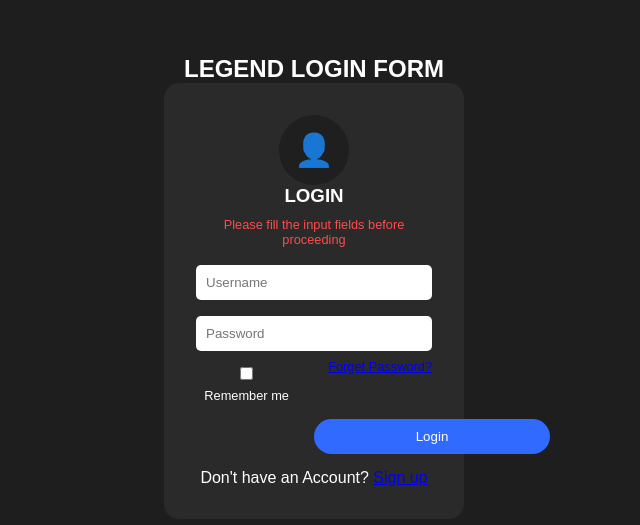
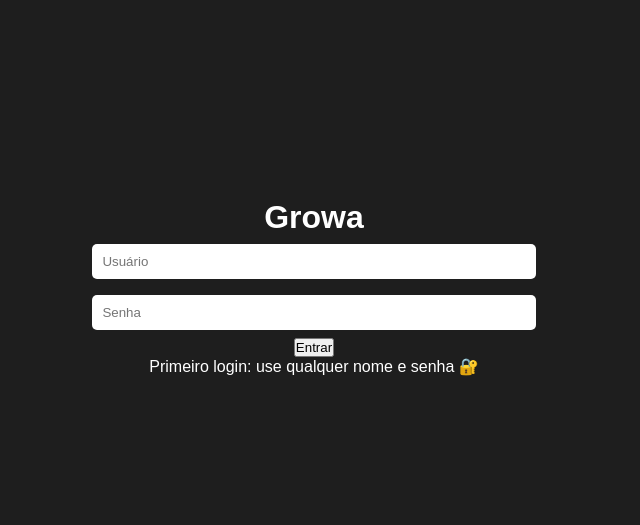
Before and after one commit to growagarden66/login-form, a plain HTML site: page index.html in a window 1280 px wide. Shown: the part 113-638 px from the top of the page, without its empty margins (326-966 px from the left). Drawn offline with Linux system fonts and the light colour scheme.

Commit message:
Update index.html

```diff
--- a/index.html
+++ b/index.html
@@ -1,35 +1,19 @@
 <!DOCTYPE html>
-<html lang="en">
+<html lang="pt-BR">
 <head>
-  <meta charset="UTF-8">
-  <meta name="viewport" content="width=device-width, initial-scale=1.0">
-  <title>Legend Login Form</title>
-  <link rel="stylesheet" href="style.css">
+  <meta charset="UTF-8" />
+  <meta name="viewport" content="width=device-width, initial-scale=1.0" />
+  <title>Growa - Login</title>
+  <link rel="stylesheet" href="style.css" />
 </head>
 <body>
   <div class="login-container">
-    <h2>LEGEND LOGIN FORM</h2>
-    <div class="login-box">
-      <div class="icon">&#128100;</div>
-      <h3>LOGIN</h3>
-      <p class="msg" id="msg">Please fill the input fields before proceeding</p>
-
-      <input type="text" id="uname" placeholder="Username">
-      <input type="password" id="pass" placeholder="Password">
-
-      <div class="options">
-        <label><input type="checkbox"> Remember me</label>
-        <a href="#">Forget Password?</a>
-      </div>
-
-      <div class="btn-container">
-        <button id="login-btn">Login</button>
-      </div>
-
-      <p>Don't have an Account? <a href="#">Sign up</a></p>
-    </div>
+    <h1 class="logo">Growa</h1>
+    <input type="text" id="username" placeholder="Usuário" />
+    <input type="password" id="password" placeholder="Senha" />
+    <button id="loginBtn">Entrar</button>
+    <p class="info">Primeiro login: use qualquer nome e senha 🔐</p>
   </div>
-
   <script src="script.js"></script>
 </body>
 </html>
```
